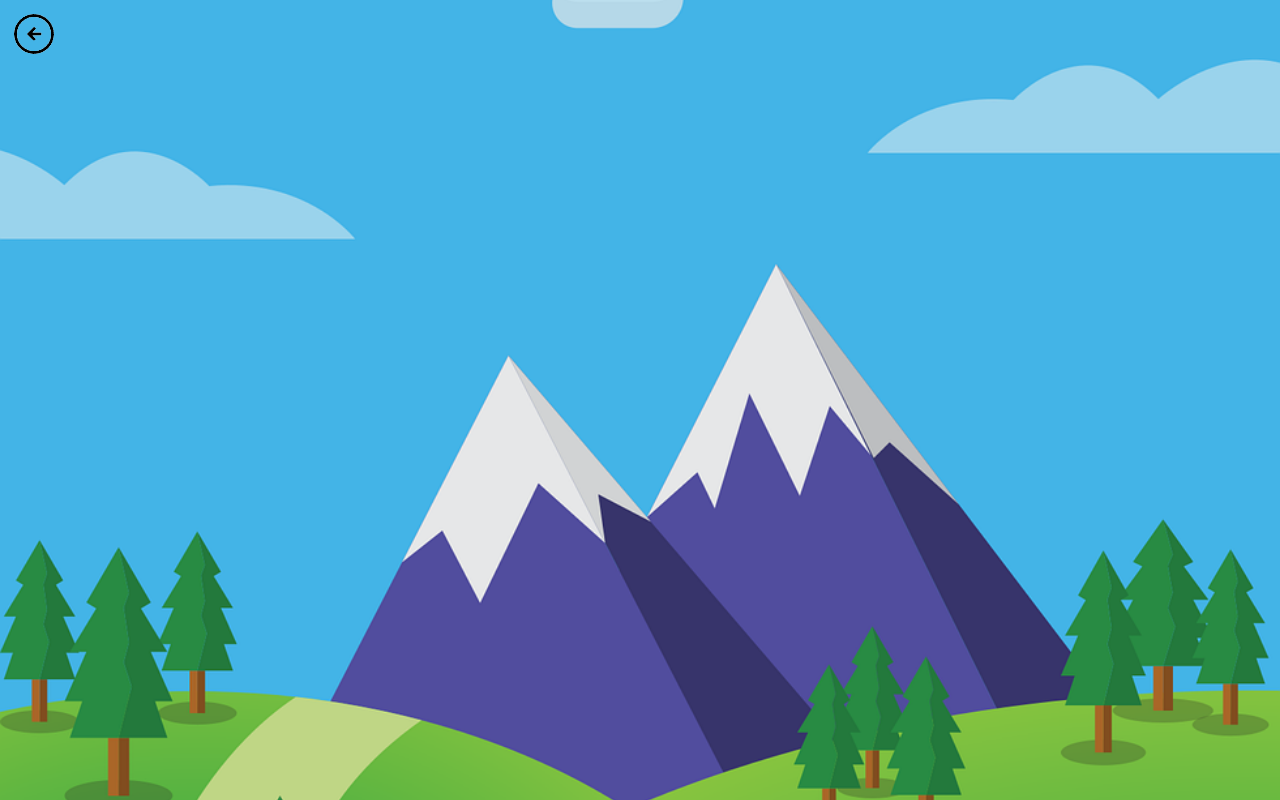
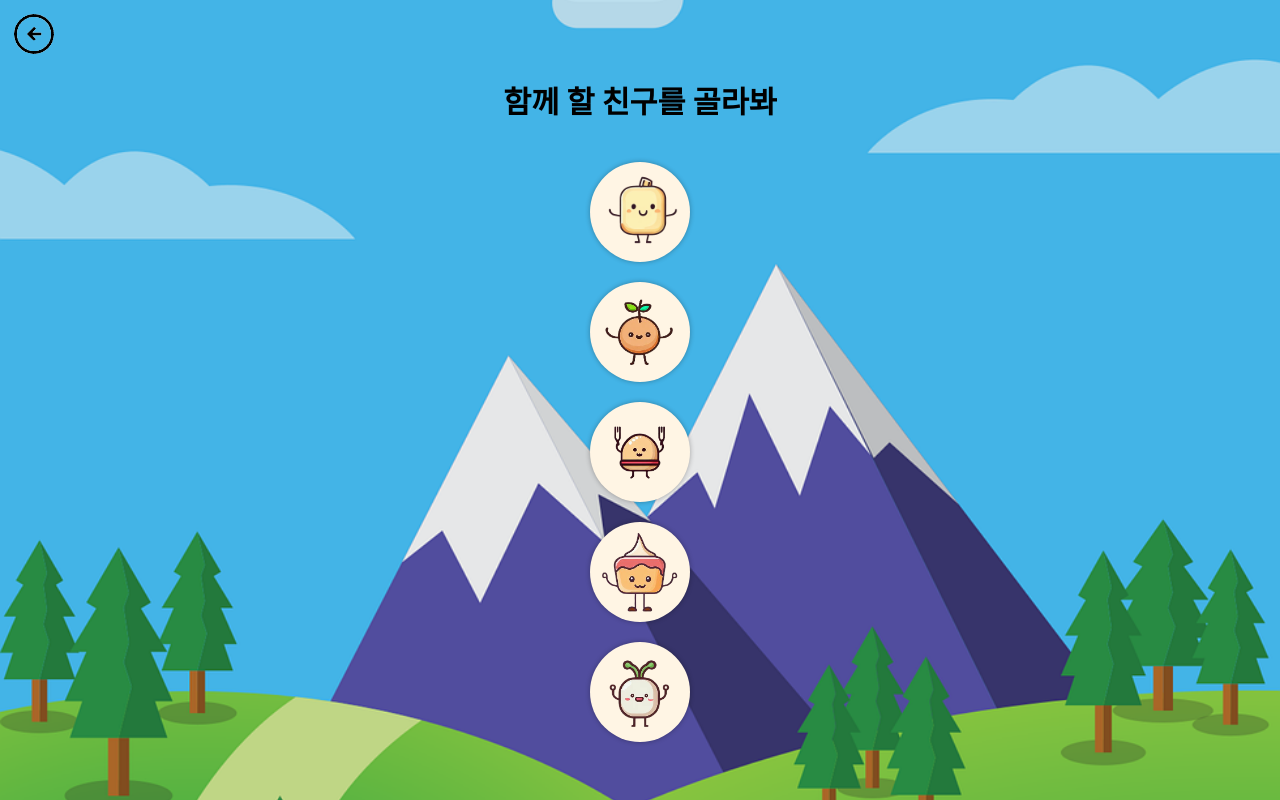
Before and after one commit to PassionSoftIan/YumYumFriends, a React (Create React App) app in the folder frontend/: page /gameclear in a window 1280 px wide. Before the commit this address had no page. Built offline with nearby package versions, Linux system fonts and the light colour scheme; a web font is replaced by a local one.

Commit message:
Feat: carousel 추가 중

```diff
--- a/frontend/package.json
+++ b/frontend/package.json
@@ -25,6 +25,7 @@
     "react-scripts": "^5.0.1",
     "react-spinners": "^0.13.8",
     "redux": "^4.2.1",
+    "swiper": "^10.1.0",
     "three": "^0.155.0",
     "typescript": "^4.9.5",
     "web-vitals": "^2.1.4",
--- a/frontend/src/App.tsx
+++ b/frontend/src/App.tsx
@@ -10,6 +10,7 @@ import MultiPlayPage from './pages/MultiPlayPage';
 import DexPage from './pages/DexPage';
 import ProfilePage from './pages/ProfilePage';
 import DexDetailPage from './pages/DexDetailPage';
+import GameClearPage from './pages/GameClearPage';
 import NavBar from './components/NavBar/NavBar';
 import './App.css';
 
@@ -30,6 +31,7 @@ function App() {
             <Route path="/dex" element={<DexPage />} />
             <Route path="/dexdetail/:id" element={<DexDetailPage />} />
             <Route path="/profile" element={<ProfilePage />} />
+            <Route path="/gameclear" element={<GameClearPage />}/>
           </Routes>
         </Router>
       </header>
--- /dev/null
+++ b/frontend/src/components/Common/Carousel.tsx
@@ -0,0 +1,20 @@
+import React from "react";
+
+import CarouselItem from "./CarouselItem";
+import styles from "../styles/Common/Carousel.module.css";
+
+interface Props {
+  carouselList: string[];
+}
+
+const Carousel = ({ carouselList }: Props) => {
+  return (
+    <React.Fragment>
+      {carouselList.map((item, idx) => (
+        <CarouselItem key={idx} yum={item} />
+      ))}
+    </React.Fragment>
+  );
+};
+
+export default Carousel;
--- /dev/null
+++ b/frontend/src/components/Common/CarouselItem.tsx
@@ -0,0 +1,20 @@
+import React from "react";
+import styles from "../styles/Common/CarouselItem.module.css";
+
+interface CarouselItemProps {
+  yum: string;
+}
+
+const CarouselItem: React.FC<CarouselItemProps> = ({ yum }) => {
+  return (
+    <div className={styles["carousel-item"]}>
+      <img
+        src={require(`../../assets/StopYums/${yum}.png`)}
+        alt={yum}
+        className={styles["carousel-image"]}
+      />
+    </div>
+  );
+};
+
+export default CarouselItem;
--- a/frontend/src/components/SinglePage/SelectYum.tsx
+++ b/frontend/src/components/SinglePage/SelectYum.tsx
@@ -1,4 +1,5 @@
 import React from "react";
+import Carousel from "../Common/Carousel";
 
 import yums, { Yum } from "../../data/yums ";
 
@@ -9,7 +10,13 @@ const SelectYum: React.FC = () => {
     <React.Fragment>
       <h3>함께 할 친구를 골라봐</h3>
       {/* 여기에 캐릭터 선택 캐러셀 넣을거임 */}
-      <h3>왜 안나옴?</h3>
+      <Carousel carouselList={[
+        "1_tofu",
+        "2_mandarin",
+        "3_hamburger",
+        "4_icecream",
+        "5_radish"
+      ]} />
     </React.Fragment>
   );
 };
--- /dev/null
+++ b/frontend/src/components/styles/Common/CarouselItem.module.css
@@ -0,0 +1,30 @@
+.carousel-container {
+    display: flex;
+    align-items: center;
+    justify-content: center;
+    height: 100%;
+  }
+
+  .carousel-item {
+    width: 100px;
+    height: 100px;
+    margin: 10px;
+    border-radius: 50%;
+    overflow: hidden;
+    background-color: #fff5e4;
+    transition: transform 0.3s ease-in-out, box-shadow 0.3s ease-in-out;
+    box-shadow: 0px 0px 5px rgba(0, 0, 0, 0.3);
+  }
+
+  .selected {
+    width: 120px;
+    height: 120px;
+    transform: scale(1.1) translateY(-10px);
+    box-shadow: 0px 4px 8px rgba(0, 0, 0, 0.3);
+  }
+
+  .carousel-image {
+    width: 100%;
+    height: 100%;
+    object-fit: cover;
+  }
--- /dev/null
+++ b/frontend/src/pages/GameClearPage.tsx
@@ -0,0 +1,23 @@
+import React, {useState} from "react";
+import GetYum from "../components/SinglePage/GetYum";
+import SelectYum from "../components/SinglePage/SelectYum";
+import "./styles/GameClearPage.css";
+
+const GameClearPage: React.FC = () => {
+  // 여기서 랜덤으로 수집할 냠냠이를 정해줘야함
+  // API요청 보내서 설정하자
+  const targetYum = {
+    name: "eggplant",
+    type: "가지맨",
+  };
+
+  const [isClear, setIsClear] = useState(false);
+
+  return (
+    <div className="game-clear-page">
+      {isClear ? <GetYum yum={targetYum} /> : <SelectYum />}
+    </div>
+  );
+};
+
+export default GameClearPage;
--- a/frontend/src/pages/SinglePlayPage.tsx
+++ b/frontend/src/pages/SinglePlayPage.tsx
@@ -1,33 +1,13 @@
-import React, { useState } from "react";
+import React from "react";
 import "./styles/SinglePlayPage.css";
 import OpenViduComponent from "../components/OpenVidu/OpenViduComponent";
 import BackImg from "../assets/background_kitchen.png";
-import GetYum from "../components/SinglePage/GetYum";
-import SelectYum from "../components/SinglePage/SelectYum";
 
 const SinglePlayPage: React.FC = () => {
-  // 여기서 랜덤으로 수집할 냠냠이를 정해줘야함
-  // API요청 보내서 설정하자
-  const targetYum = {
-    name: "eggplant",
-    type: "가지맨",
-  };
-
-  const [isClear, setIsClear] = useState(true);
-
   return (
     <div className="single-play-page">
-      {isClear ? (
-        <div>
-          <GetYum yum={targetYum} />
-          {/* <SelectYum /> */}
-        </div>
-      ) : (
-        <div>
-          <OpenViduComponent />
-          <img src={BackImg} alt="" className="overlay-image" />
-        </div>
-      )}
+      <OpenViduComponent />
+      <img src={BackImg} alt="" className="overlay-image" />
     </div>
   );
 };
--- /dev/null
+++ b/frontend/src/pages/styles/GameClearPage.css
@@ -0,0 +1,6 @@
+.game-clear-page {
+    display: flex;
+    flex-direction: column;
+    align-items: center;
+    overflow: hidden;
+  }
```
Also changed, not shown: frontend/src/components/styles/Common/Carousel.module.css (added), 1 other file (tests, documents, lock files or other folders).
